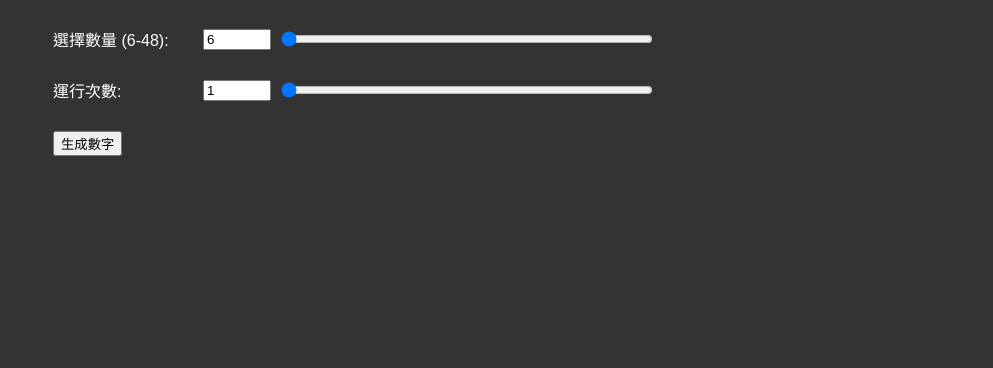
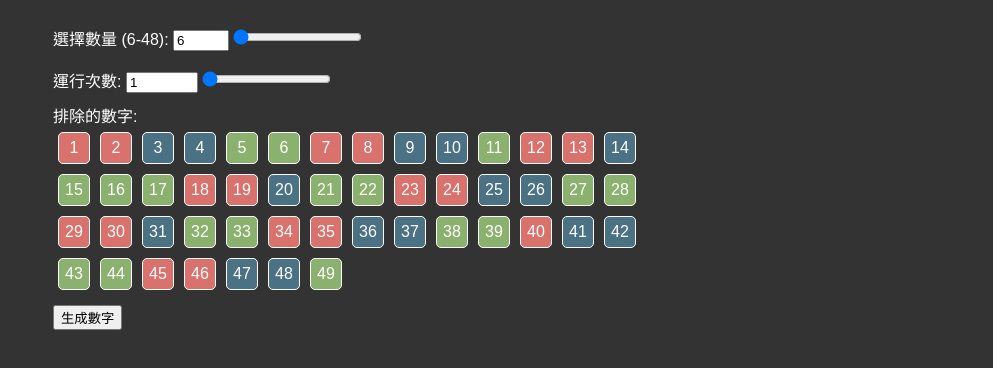
Before and after one commit to im1person/playground, a plain HTML site: page random_number_generator.html in a window 1280 px wide. Shown: the part 90-458 px from the top of the page, without its empty margins (287-1280 px from the left). Drawn offline with Linux system fonts and the light colour scheme.

Commit message:
chore: Add exclude number function, update UI

```diff
--- a/random_number_generator.html
+++ b/random_number_generator.html
@@ -1,4 +1,4 @@
-<!doctype html>
+<!DOCTYPE html>
 <html lang="zh-Hant">
   <head>
     <meta charset="UTF-8" />
@@ -10,9 +10,7 @@
         max-width: 600px;
         margin: 0 auto;
         padding: 20px;
-        transition:
-          background-color 0.3s,
-          color 0.3s;
+        transition: background-color 0.3s, color 0.3s;
         background-color: #333;
         color: #fff;
       }
@@ -55,37 +53,39 @@
         width: 20px;
         text-align: center;
       }
-      .input-group {
-        display: flex;
-        align-items: center;
-        margin-bottom: 10px;
+      .exclude-number {
+        display: inline-block;
+        width: 30px;
+        height: 30px;
+        border: 1px solid #fff;
+        border-radius: 5px;
+        margin: 5px;
+        text-align: center;
+        line-height: 30px;
+        cursor: pointer;
+        transition: background-color 0.3s;
       }
-      .input-group label {
-        width: 150px;
-      }
-      .input-group input[type="number"] {
-        width: 60px;
-        margin-right: 10px;
-      }
-      .input-group input[type="range"] {
-        flex-grow: 1;
+      .exclude-number.selected {
+        opacity: 0.3; /* 選中的顏色 */
       }
     </style>
   </head>
   <body>
     <button id="lightModeBtn" onclick="toggleLightMode()">淺色模式</button>
     <h1>隨機數字生成器 (1-49)</h1>
-    <div class="input-group">
     <label for="pickCount">選擇數量 (6-48):</label>
     <input type="number" id="pickCount" min="6" max="48" value="6" />
     <input type="range" id="pickCountSlider" min="6" max="48" value="6" />
-    </div>
-    <div class="input-group">
+    <br />
     <label for="runTimes">運行次數:</label>
     <input type="number" id="runTimes" min="1" max="9999" value="1" />
     <input type="range" id="runTimesSlider" min="1" max="100" value="1" />
+    <br />
+    <div>
+      <label>排除的數字:</label>
+      <div id="excludeNumbersContainer"></div>
+      <button onclick="generateNumbers()">生成數字</button>
     </div>
-    <button onclick="generateNumbers()">生成數字</button>
     <div id="result"></div>
 
     <script>
@@ -97,6 +97,93 @@
           : "淺色模式";
       }
 
+      // 初始化排除數字的容器
+      const excludeNumbersContainer = document.getElementById(
+        "excludeNumbersContainer"
+      );
+      const excludeNumbers = new Set();
+
+      // 定義顏色對應
+      const numberColors = {
+        1: "#d9716d",
+        2: "#d9716d",
+        7: "#d9716d",
+        8: "#d9716d",
+        12: "#d9716d",
+        13: "#d9716d",
+        18: "#d9716d",
+        19: "#d9716d",
+        23: "#d9716d",
+        24: "#d9716d",
+        29: "#d9716d",
+        30: "#d9716d",
+        34: "#d9716d",
+        35: "#d9716d",
+        40: "#d9716d",
+        45: "#d9716d",
+        46: "#d9716d",
+        3: "#4b7185",
+        4: "#4b7185",
+        9: "#4b7185",
+        10: "#4b7185",
+        14: "#4b7185",
+        15: "#4b7185",
+        20: "#4b7185",
+        25: "#4b7185",
+        26: "#4b7185",
+        31: "#4b7185",
+        36: "#4b7185",
+        37: "#4b7185",
+        41: "#4b7185",
+        42: "#4b7185",
+        47: "#4b7185",
+        48: "#4b7185",
+        5: "#8bb16f",
+        6: "#8bb16f",
+        11: "#8bb16f",
+        15: "#8bb16f",
+        16: "#8bb16f",
+        17: "#8bb16f",
+        21: "#8bb16f",
+        22: "#8bb16f",
+        27: "#8bb16f",
+        28: "#8bb16f",
+        32: "#8bb16f",
+        33: "#8bb16f",
+        38: "#8bb16f",
+        39: "#8bb16f",
+        43: "#8bb16f",
+        44: "#8bb16f",
+        49: "#8bb16f",
+      };
+
+      // 創建 1 到 49 的按鈕
+      for (let i = 1; i <= 49; i++) {
+        const button = document.createElement("div");
+        button.className = "exclude-number";
+        button.textContent = i;
+        button.style.backgroundColor = numberColors[i] || "#fff"; // 設置背景顏色
+        button.onclick = () => toggleExcludeNumber(i);
+        excludeNumbersContainer.appendChild(button);
+      }
+
+      function toggleExcludeNumber(num) {
+        if (excludeNumbers.has(num)) {
+          excludeNumbers.delete(num);
+        } else {
+          excludeNumbers.add(num);
+        }
+        updateExcludeButtons();
+      }
+
+      function updateExcludeButtons() {
+        const buttons = document.querySelectorAll(".exclude-number");
+        buttons.forEach((button) => {
+          const num = parseInt(button.textContent, 10);
+          button.classList.toggle("selected", excludeNumbers.has(num));
+        });
+      }
+
       function generateNumbers() {
         const pickCount = Math.min(
           Math.max(parseInt(document.getElementById("pickCount").value, 10), 6),
@@ -106,11 +193,15 @@
           Math.max(parseInt(document.getElementById("runTimes").value, 10), 1),
           9999
         );
+
         let resultHTML = "";
 
         for (let i = 0; i < runTimes; i++) {
           const numbers = [];
-          const availableNumbers = Array.from({ length: 49 }, (_, i) => i + 1);
+          const availableNumbers = Array.from(
+            { length: 49 },
+            (_, i) => i + 1
+          ).filter((num) => !excludeNumbers.has(num)); // 排除選擇的數字
 
           for (let j = 0; j < pickCount; j++) {
             const randomIndex = Math.floor(
@@ -138,10 +229,14 @@
             } else {
               color = "#8bb16f"; // 綠球
             }
-            return `<span class="ball" style="background-color: ${color}"><span>${num.toString().padStart(2, " ")}</span></span>`;
+            return `<span class="ball" style="background-color: ${color}"><span>${num
+              .toString()
+              .padStart(2, " ")}</span></span>`;
           });
 
-          resultHTML += `<span class="result-line">第 ${(i + 1).toString().padStart(3, " ")} 次: ${coloredNumbers.join("")}</span>`;
+          resultHTML += `<span class="result-line">第 ${(i + 1)
+            .toString()
+            .padStart(3, " ")} 次: ${coloredNumbers.join("")}</span>`;
         }
 
         document.getElementById("result").innerHTML = resultHTML;
@@ -194,4 +289,6 @@
         .addEventListener("input", updateRunTimesFromSlider);
     </script>
   </body>
+    </script>
+  </body>
 </html>
```
Lines whose indentation alone changed are shown as unchanged.
